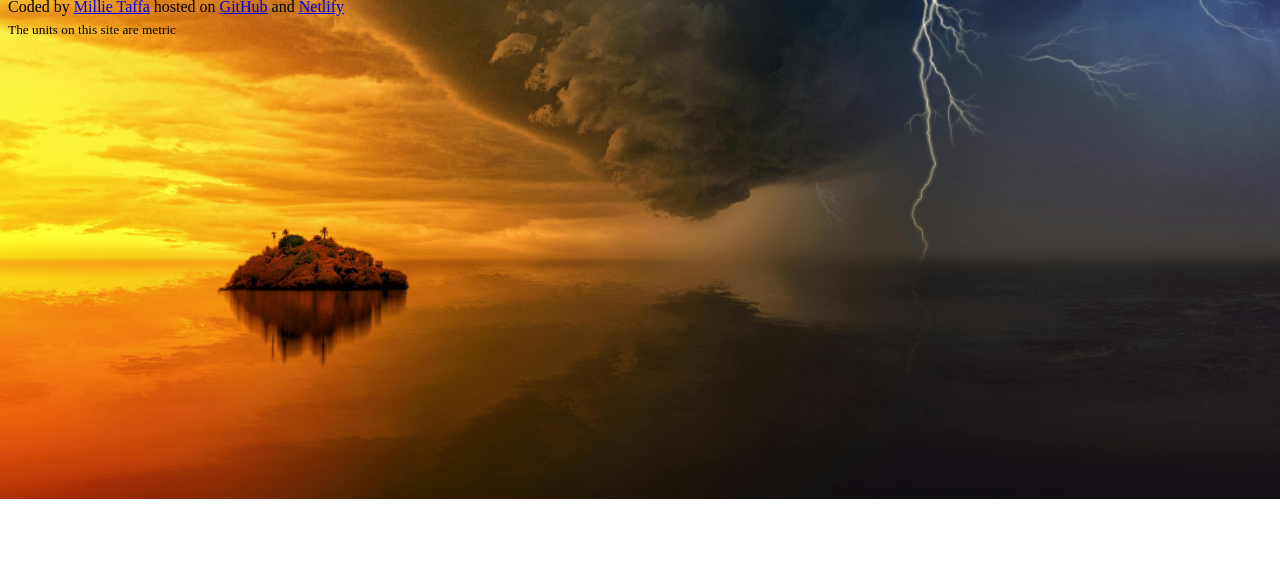
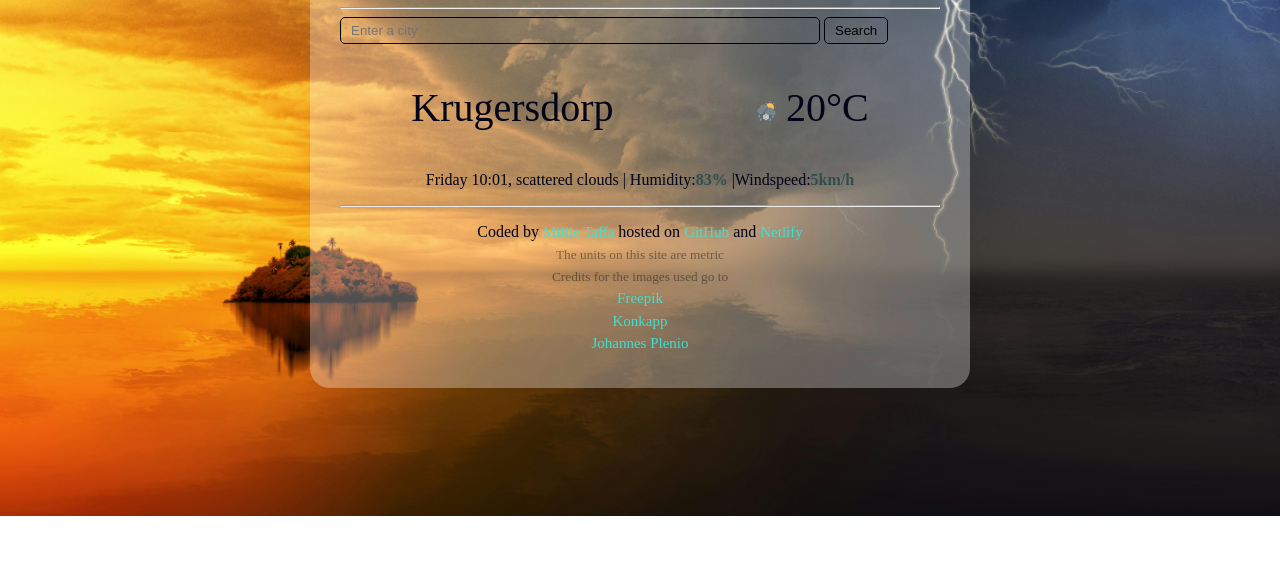
Before and after one commit to MillieTaffa/Weather-App, a plain HTML site: page index.html in a window 1280 px wide. Shown: the part 221-800 px from the top of the page. Drawn offline with nearby package versions, Linux system fonts and the light colour scheme; a web font is replaced by a local one.

Commit message:
Summary
added a few finishing touches to my css and added credits to my photos

```diff
--- a/index.html
+++ b/index.html
@@ -23,26 +23,33 @@
         </h1>
         <hr>
         <!--Search Panel-->
-        <section>
-            <input type="search" name="search-input" id="search-input">
-            <input type="button" value="Search" id="search-output">
-        </section>
+        <form class="search-panel" id="search-panel">
+            <input type="search" class="search-input" id="search-input" placeholder="Enter a city">
+            <input type="submit" class="search-output" value="Search" id="search-output">
+        </form>
         <!--Page Content-->
         <ul class="weather-content">
-            <li class="location" id="location">Krugersdoorp</li>
-            <li class="temperature" id="temp"><img src="src/cloud_14407549-removebg-preview.png" width="20px"> 20°</li>
+            <li class="location" id="location">Krugersdorp</li>
+            <li class="temperature" id="temp"><img src="src/cloud_14407549-removebg-preview.png" width="20px"> 20°C</li>
         </ul>
         <!--Weather Stats-->
-        <p>
+        <p class="weather-info" id="weather-info">
             Friday 10:01, scattered clouds | Humidity:<b>83%</b> |Windspeed:<b>5km/h</b>
-        </p>
+        </p> <hr>
         <!--Footer Section-->
         <p class="footer">Coded by
             <a href="#"> Millie Taffa</a>
             hosted on
             <a href="#">GitHub</a> and
              <a href="#">Netlify</a><br>
-             <sub>The units on this site are metric</sub>
+             <sub>
+                The units on this site are metric <br>
+                Credits for the images used go to <br>
+                <a href="https://www.freepik.com/">Freepik</a><br>
+                <a href="https://www.flaticon.com/authors/konkapp">Konkapp</a><br>
+                <a href=" https://www.pexels.com/photo/island-during-golden-hour-and-upcoming-storm-1118873/">Johannes Plenio</a>
+
+             </sub>
         </p>
     </div>
 
--- a/style.css
+++ b/style.css
@@ -23,4 +23,81 @@ body{
   background-image: url(src/pexels-jplenio-1118873.jpg);
   background-repeat: no-repeat;
   background-size: cover;
+  margin: 0 auto;
+  padding: 10%;
 }
+
+/*Cointainer styling*/
+.main-content{
+font-family: Bona Nova;
+margin: 0 auto;
+background-color: rgba(255, 255, 255, 0.309);
+padding: 20px 30px;
+border-radius: 20px;
+max-width: 600px;
+color: rgb(2, 2, 24);
+}
+
+/*Search-Panel Styling*/
+.search-input, .search-output{
+  padding: 5px 10px;
+  background: transparent;
+  border-radius: 5px;
+  border: 1px solid ;
+}
+.search-input{
+  width: 80%;
+}
+.search-output{
+  transition: all ease 200ms;
+  cursor: pointer;
+}
+.search-output:hover{
+  background: darkblue;
+  color: white;
+  border: transparent;
+}
+
+/*Page Content styling*/
+
+.weather-content{
+  list-style: none;
+  padding: 0;
+  display: flex;
+  justify-content: space-between;
+  font-size: 40px;
+}
+li{
+  margin: 0 auto;
+}
+.weather-info{
+  font-size: 16px;
+  text-align: center;
+  justify-content: stretch;
+}
+.footer{
+  text-align: center;
+
+}
+a{
+  text-decoration: none;
+  font-size: 15px;
+  color: turquoise
+}
+sub{
+  color: rgba(0, 0, 0, 0.409);
+}
+b{
+  color: darkslategray;
+}
+
+.warmDay{
+  background-image: url(src/sun_495976-removebg-preview.png);
+  background-repeat: no-repeat;
+  background-size: cover;
+}
+.coldDay{
+  background-image: url(src/sky_16227679-removebg-preview.png);
+  background-repeat: no-repeat;
+  background-size: cover;
+}
```
Also changed, not shown: src/cloudy.png (renamed from src/sky_16227679-removebg-preview.png), src/cloudyday.jpeg (renamed from src/freepik__candid-image-photography-natural-textures-highly-r__14134.jpeg), src/rainyday.jpeg (renamed from src/freepik__candid-image-photography-natural-textures-highly-r__99590.jpeg), src/sunnyday.jpeg (renamed from src/freepik__candid-image-photography-natural-textures-highly-r__99589.jpeg).
